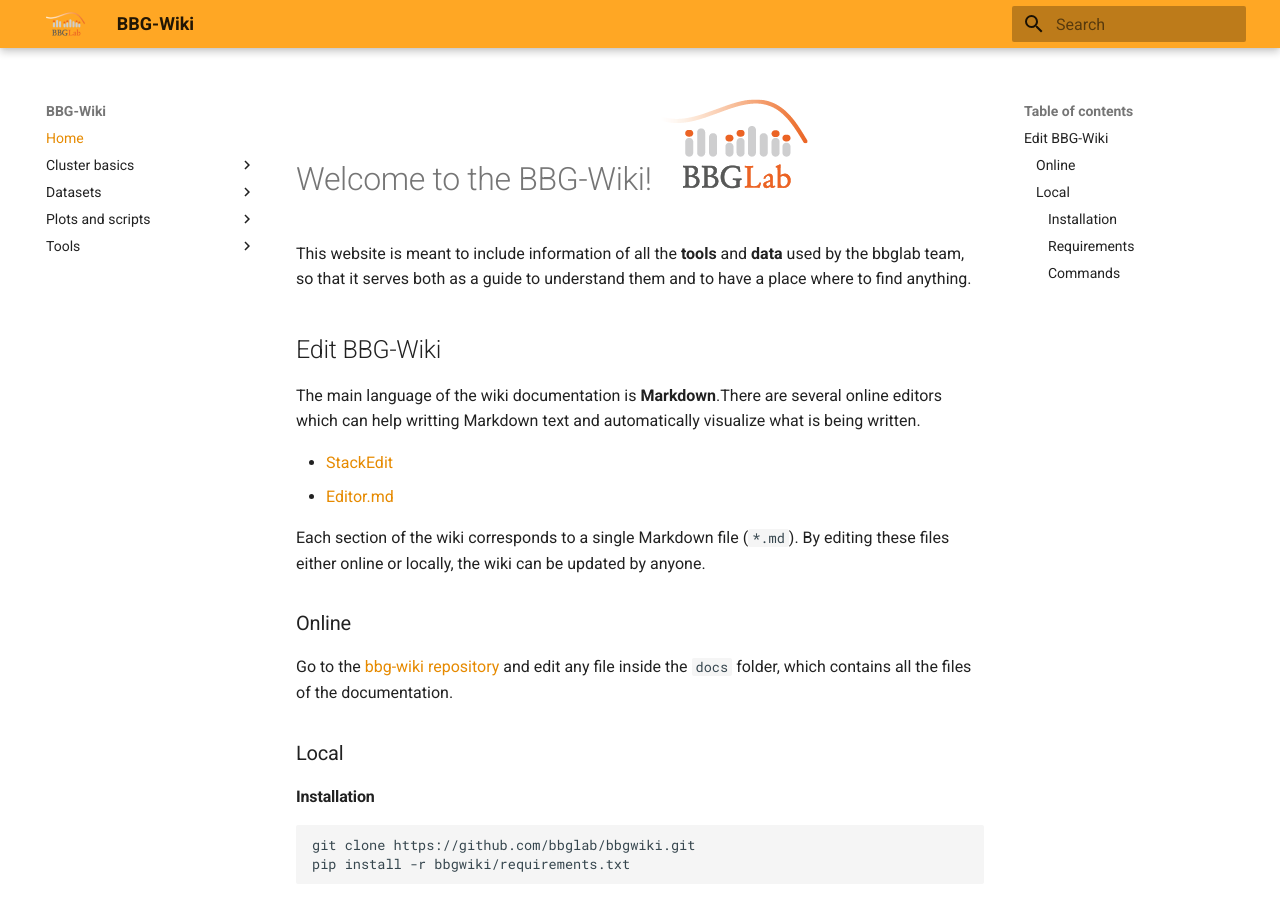
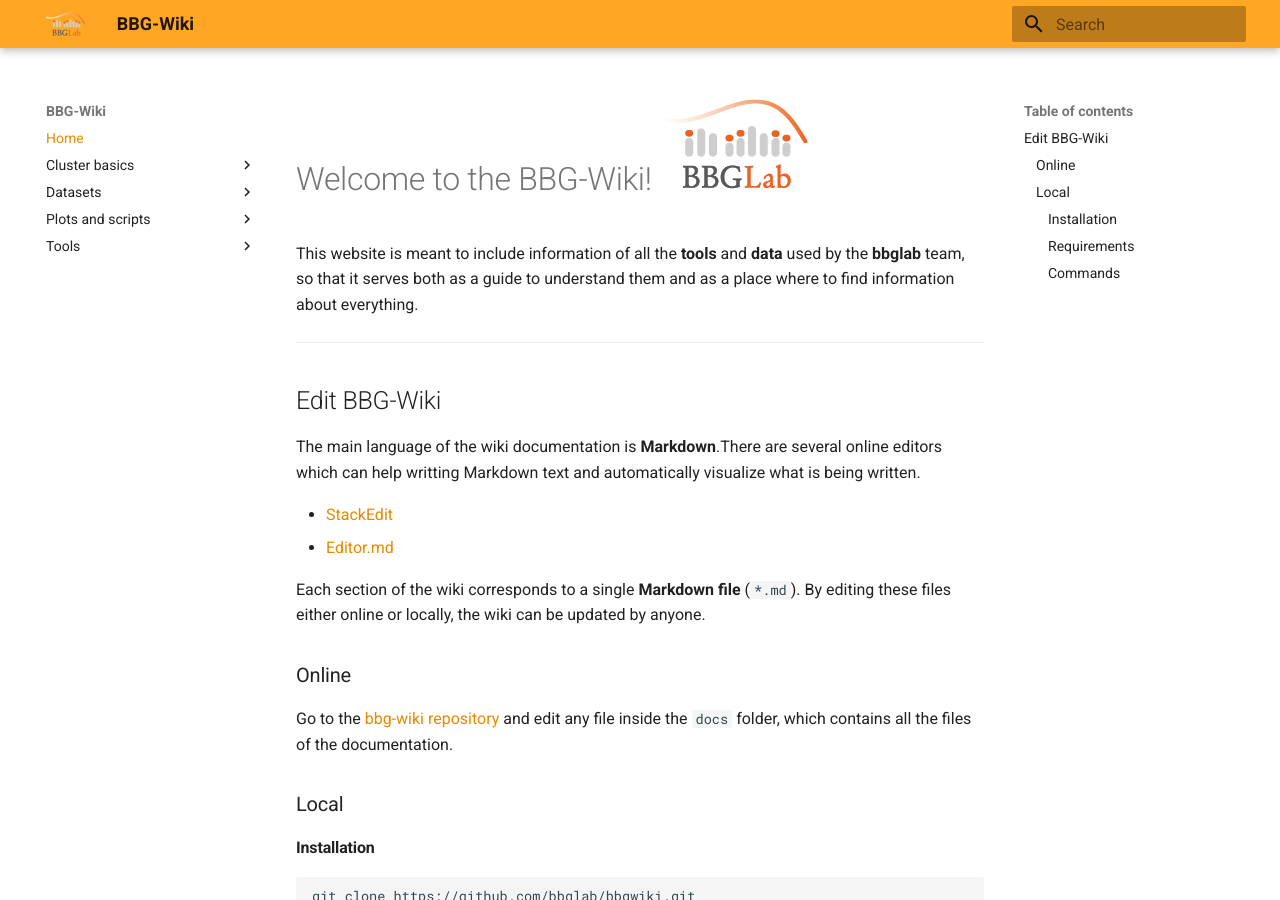
Before and after one commit to bbglab/bbgwiki, an MkDocs documentation site: the page built from docs/index.md, in a window 1280 px wide and 900 px high. Built offline with MkDocs 1.6.1 and Material for MkDocs 9.7.7, drawn with Linux system fonts in a browser that asks for light colours.

Commit message:
Updated: homepage description

```diff
--- a/docs/index.md
+++ b/docs/index.md
@@ -1,8 +1,9 @@
 <!-- # Home -->
 # Welcome to the BBG-Wiki! ![bbglab-logo](assets/images/bbglabLOGO_small.png)
 
-This website is meant to include information of all the **tools** and **data** used by the bbglab team, so that it serves both as a guide to understand them and to have a place where to find anything.
+This website is meant to include information of all the **tools** and **data** used by the **bbglab** team, so that it serves both as a guide to understand them and as a place where to find information about everything.
 
+---
 
 ## Edit BBG-Wiki
 
@@ -11,7 +12,7 @@ The main language of the wiki documentation is **Markdown**.There are several on
 - [StackEdit](https://stackedit.io/app)
 - [Editor.md](https://pandao.github.io/editor.md/en.html)
 
-Each section of the wiki corresponds to a single Markdown file (`*.md`). By editing these files either online or locally, the wiki can be updated by anyone.
+Each section of the wiki corresponds to a single **Markdown file** (`*.md`). By editing these files either online or locally, the wiki can be updated by anyone.
 
 ### Online
 
```
